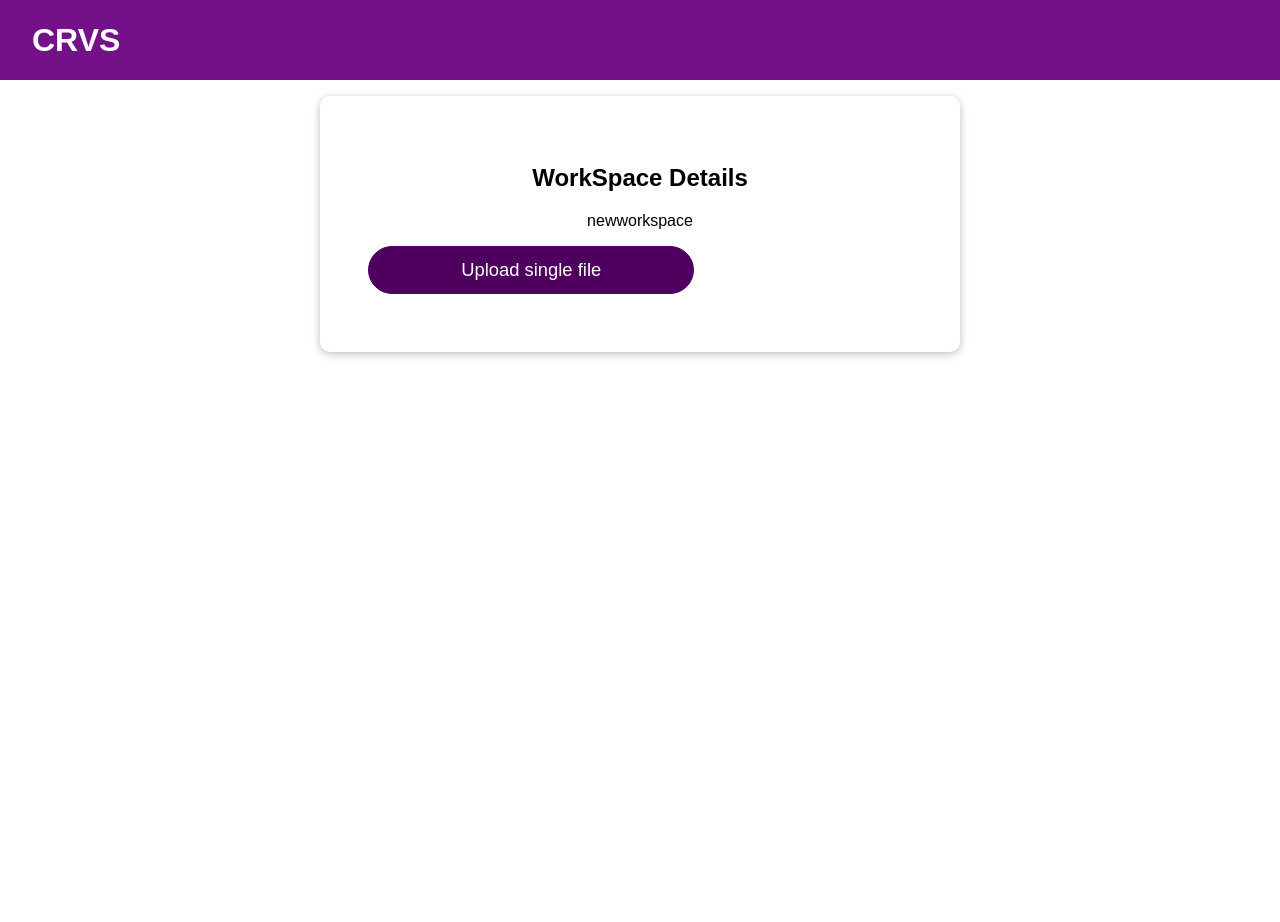
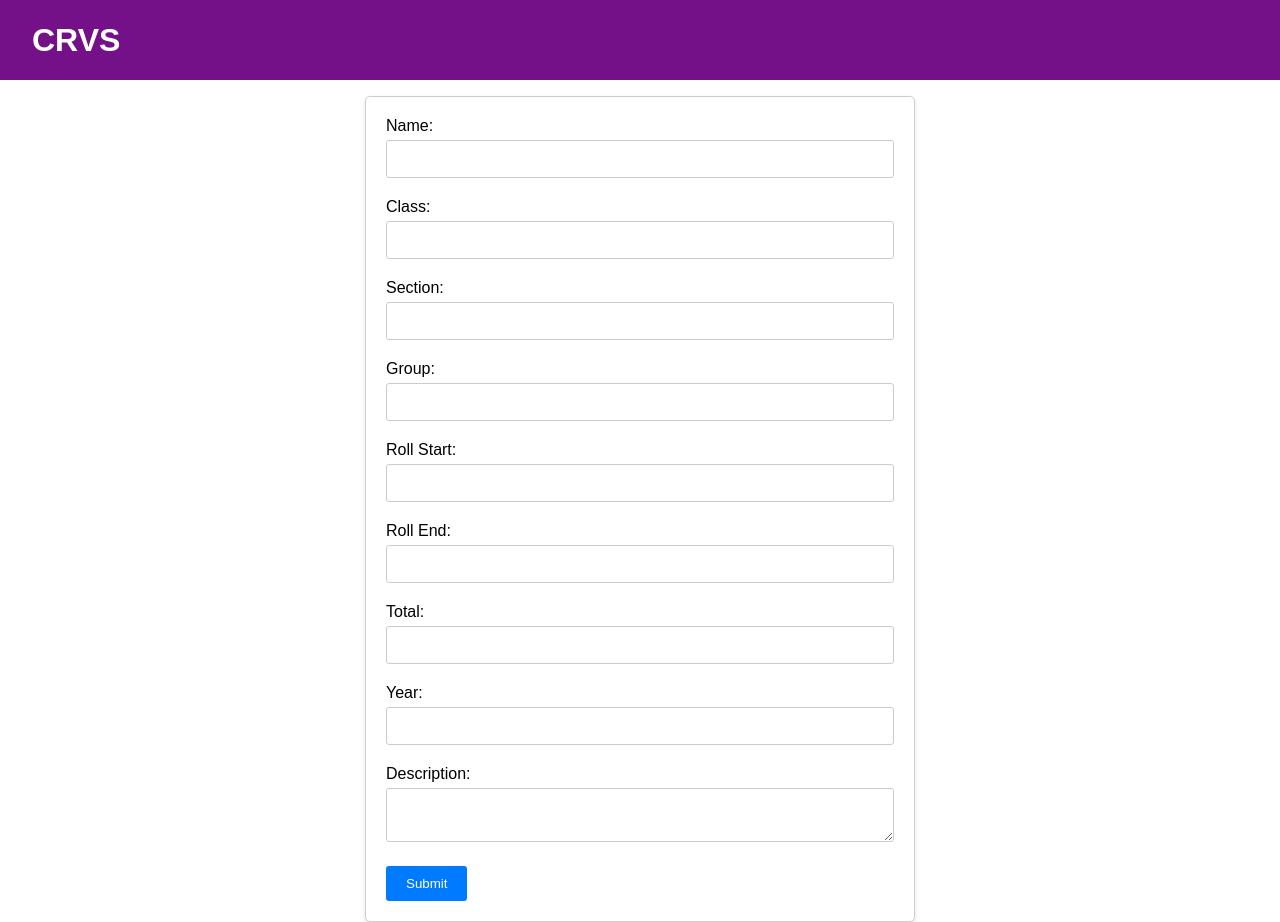
Before and after one commit to OCR-based-CRVS-digitization/OCR_Based_CRVS__Form_Digitalization, a React (Create React App) app: page /home/workspace/newworkspace in a window 1280 px wide. Before the commit the page ends 800 px from the top, so only its background shows below. Built offline with nearby package versions, Linux system fonts and the light colour scheme; the HTML template or start-up script is replaced by a standard one.

Commit message:
Integrated file upload and add workspace api

```diff
--- a/src/App.js
+++ b/src/App.js
@@ -6,6 +6,7 @@ import RootLayout from "./pages/RootLayout";
 import Workspace from "./components/Workspace/Workspace";
 import WorkSpaceDetails from "./pages/WorkSpaceDetails";
 import FileUploadPage from "./pages/FileUploadPage";
+import NewWorkSpace from "./pages/NewWorkSpace";
 
 
 
@@ -21,6 +22,7 @@ const BrowserRouter = createBrowserRouter([
       { path: "/home/workspace", element: <Workspace/>},
       { path: "/home/workspace/:id", element: <WorkSpaceDetails/>},
       { path: "/home/workspace/:id/fileupload", element: <FileUploadPage/>},
+      { path: "/home/workspace/newworkspace", element: <NewWorkSpace/>}
 
     ],
   },
--- a/src/components/Workspace/Workspace.js
+++ b/src/components/Workspace/Workspace.js
@@ -7,9 +7,13 @@ import AuthContext from "../../store/auth-context";
 import WorkspaceList from "./WorkSpaceList";
 
 const Workspace = () => {
+    const navigate = useNavigate();
   const authCtx = useContext(AuthContext);
-  const navigate = useNavigate();
   const [workspaceData, setWorkspaceData] = useState([]);
+
+  const handleClick = () => {
+    navigate("/home/workspace/newworkspace");
+  };
 
   useEffect(() => {
     const fetchWorkspaceData = async () => {
@@ -34,18 +38,6 @@ const Workspace = () => {
     fetchWorkspaceData(); // Fetch data when the component mounts or authCtx.token changes
   }, [authCtx.token]);
 
-  //   id: workspace_id,
-  //   username: workspace.username,
-  //   name: workspace.name,
-  //   level: workspace.class,
-  //   section: workspace.section,
-  //   group: workspace.group,
-  //   roll_start: workspace.roll_start,
-  //   roll_end: workspace.roll_end,
-  //   total: workspace.total,
-  //   year: workspace.year,
-  //   main: workspace.default,
-  //   description: workspace.description
 
   // Process the fetched data and create an array of workspace objects
   const loadedWorkspace = workspaceData.map(workspace => ({
@@ -66,16 +58,21 @@ const Workspace = () => {
 
 
 
-const handleClick = () => {
-  navigate('/home/fileupload');
-};
 
 return (
   <>
+    <header>
+    <div className={classes['upload-button-container']}>
+          <Button className={classes['upload-button']} onClick= {handleClick} >
+            Add new Workspace
+          </Button>
+      </div>
+    </header>
     <Card className={classes.workspace}>
       <div>
         <h1>My Workspace</h1>
       </div>
+
     </Card>
     <Card className={classes.workspace}>
       <div>
--- a/src/components/Workspace/Workspace.module.css
+++ b/src/components/Workspace/Workspace.module.css
@@ -43,3 +43,23 @@
   .yellow {
     background-color: rgb(46, 49, 48);
   }
+
+  .upload-button-container {
+    display: flex;
+    justify-content: flex-end;
+    margin-top: 10px;
+  }
+
+  .upload-button {
+    padding: 10px 20px;
+    background-color: #007bff;
+    color: white;
+    border: none;
+    cursor: pointer;
+    transition: background-color 0.3s;
+    width: fit-content;
+  }
+
+  .upload-button:hover {
+    background-color: #0056b3;
+  }
--- a/src/pages/FileUploadPage.js
+++ b/src/pages/FileUploadPage.js
@@ -2,11 +2,17 @@ import React, { useState, useContext } from 'react';
 import classes from './FileUploadPage.module.css';
 import { useParams } from 'react-router-dom';
 import AuthContext from '../store/auth-context';
+import { useNavigate } from 'react-router-dom';
 
 const FileUploadPage = () => {
+    const navigate = useNavigate();
     const params = useParams();
     const authCtx = useContext(AuthContext);
   const [selectedFile, setSelectedFile] = useState(null);
+
+  const handleClick = (id) => {
+    navigate(`/home/workspace/${id}`);
+    };
 
   const handleFileChange = (event) => {
     setSelectedFile(event.target.files[0]);
@@ -33,6 +39,7 @@ const FileUploadPage = () => {
 
       if (response.ok) {
         console.log('File uploaded successfully.');
+        handleClick(params.id);
         // Do something with the response if needed
       } else {
         console.error('File upload failed.');
--- /dev/null
+++ b/src/pages/NewWorkSpace.js
@@ -0,0 +1,171 @@
+import React, { useState } from 'react';
+import classes from './NewWorkSpace.module.css';
+import Card from '../components/UI/Card/Card';
+import { useContext } from 'react';
+import AuthContext from '../store/auth-context';
+import { useNavigate } from 'react-router-dom';
+
+const NewWorkSpace = () => {
+    const navigate = useNavigate();
+    const handleClick = () => {
+        navigate('/home/workspace');
+    };
+    const authCtx = useContext(AuthContext);
+  const [formData, setFormData] = useState({
+    name: '',
+    level: '',
+    sec: '',
+    group: '',
+    start: '',
+    end: '',
+    total: '',
+    year: '',
+    description: '',
+  });
+
+  const handleChange = (event) => {
+    const { name, value } = event.target;
+
+    const parsedValue = (name === 'level' || name === 'start' || name === 'end' || name === 'total' || name === 'year') ? parseInt(value, 10) : value;
+    setFormData((prevData) => ({
+      ...prevData,
+      [name]: parsedValue,
+    }));
+    console.log(formData);
+  };
+
+  const handleSubmit = async (event) => {
+    event.preventDefault();
+    // Do something with the form data, e.g., send it to the backend
+    try {
+        const response = await fetch('http://localhost:8080/workspace/createWorkspace', {
+          method: 'POST',
+          headers: {
+            'Content-Type': 'application/json',
+            Authorization: "Bearer " + authCtx.token,
+          },
+          body: JSON.stringify(formData),
+        });
+
+        if (response.ok) {
+          console.log('Form data submitted successfully.');
+          handleClick();
+          // Optionally, you can do something with the response
+        } else {
+          console.error('Failed to submit form data.');
+        }
+      } catch (error) {
+        console.error('Error submitting form data:', error);
+      }
+  };
+
+  return (
+    <Card className={classes['form-container']}>
+      <form onSubmit={handleSubmit}>
+        <div className={classes['form-group']}>
+          <label className={classes['form-label']}>Name:</label>
+          <input
+            type="text"
+            name="name"
+            value={formData.name}
+            onChange={handleChange}
+            className={classes['form-input']}
+            required
+          />
+        </div>
+        <div className={classes['form-group']}>
+          <label className={classes['form-label']}>Class:</label>
+          <input
+            type="number"
+            name="level"
+            value={formData.level}
+            onChange={handleChange}
+            className={classes['form-input']}
+            required
+          />
+        </div>
+        <div className={classes['form-group']}>
+          <label className={classes['form-label']}>Section:</label>
+          <input
+            type="text"
+            name="sec"
+            value={formData.sec}
+            onChange={handleChange}
+            className={classes['form-input']}
+            required
+          />
+        </div>
+        <div className={classes['form-group']}>
+          <label className={classes['form-label']}>Group:</label>
+          <input
+            type="text"
+            name="group"
+            value={formData.group}
+            onChange={handleChange}
+            className={classes['form-input']}
+            required
+          />
+        </div>
+        <div className={classes['form-group']}>
+          <label className={classes['form-label']}>Roll Start:</label>
+          <input
+            type="number"
+            name="start"
+            value={formData.start}
+            onChange={handleChange}
+            className={classes['form-input']}
+            required
+          />
+        </div>
+        <div className={classes['form-group']}>
+          <label className={classes['form-label']}>Roll End:</label>
+          <input
+            type="number"
+            name="end"
+            value={formData.end}
+            onChange={handleChange}
+            className={classes['form-input']}
+            required
+          />
+        </div>
+        <div className={classes['form-group']}>
+          <label className={classes['form-label']}>Total:</label>
+          <input
+            type="number"
+            name="total"
+            value={formData.total}
+            onChange={handleChange}
+            className={classes['form-input']}
+            required
+          />
+        </div>
+        <div className={classes['form-group']}>
+          <label className={classes['form-label']}>Year:</label>
+          <input
+            type="number"
+            name="year"
+            value={formData.year}
+            onChange={handleChange}
+            className={classes['form-input']}
+            required
+          />
+        </div>
+        <div className={classes['form-group']}>
+          <label className={classes['form-label']}>Description:</label>
+          <textarea
+            name="description"
+            value={formData.description}
+            onChange={handleChange}
+            className={classes['form-textarea']}
+            required
+          />
+        </div>
+        <button type="submit" className={classes['form-button']}>
+          Submit
+        </button>
+      </form>
+    </Card>
+  );
+};
+
+export default NewWorkSpace;
--- /dev/null
+++ b/src/pages/NewWorkSpace.module.css
@@ -0,0 +1,47 @@
+.form-container {
+    max-width: 550px;
+    margin: 0 auto;
+    padding: 20px;
+    border: 1px solid #ccc;
+    border-radius: 5px;
+    box-shadow: 0 2px 5px rgba(0, 0, 0, 0.1);
+  }
+
+  .form-group {
+    margin-bottom: 20px;
+  }
+
+  .form-label {
+    display: block;
+    margin-bottom: 5px;
+  }
+
+  .form-input {
+    width: 100%;
+    padding: 10px;
+    border: 1px solid #ccc;
+    border-radius: 3px;
+    font-size: 14px;
+  }
+
+  .form-textarea {
+    width: 100%;
+    padding: 10px;
+    border: 1px solid #ccc;
+    border-radius: 3px;
+    font-size: 14px;
+  }
+
+  .form-button {
+    padding: 10px 20px;
+    background-color: #007bff;
+    color: white;
+    border: none;
+    border-radius: 3px;
+    cursor: pointer;
+    transition: background-color 0.3s;
+  }
+
+  .form-button:hover {
+    background-color: #0056b3;
+  }
```
Also changed, not shown: src/pages/WorkSpaceDetails.module.css (line endings or trailing spaces).
